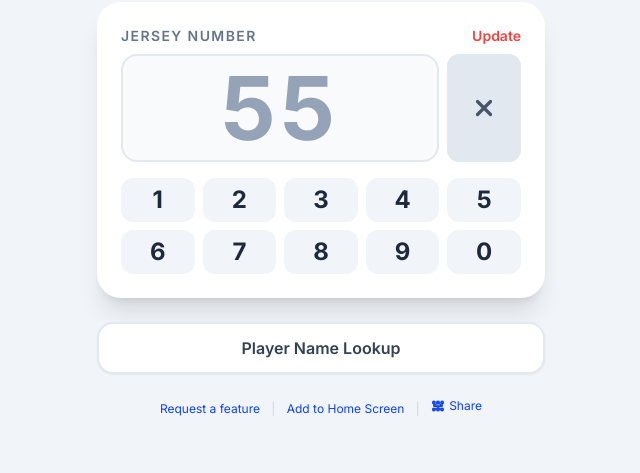
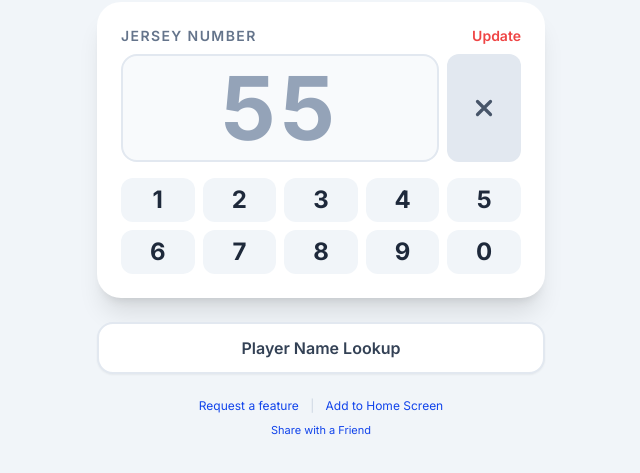
Before and after one commit to marcryan/DBWF, a plain HTML site: page index.html in a window 1280 px wide. Shown: the part 83-556 px from the top of the page, without its empty margins (319-959 px from the left). Drawn offline with nearby package versions, Linux system fonts and the light colour scheme.

Commit message:
Move Share link to its own row below footer links, rename to Share with a Friend, drop icon

```diff
--- a/index.html
+++ b/index.html
@@ -158,20 +158,9 @@
         <a href="mailto:lanyard@aleburd.com?subject=Feature%20Request" id="feature-link" class="text-[var(--accent)] hover:text-[var(--accent)]">Request a feature</a>
         <span class="text-slate-300 mx-2">|</span>
         <a href="#" id="install-link" class="text-[var(--accent)] hover:text-[var(--accent)]">Add to Home Screen</a>
-        <span class="text-slate-300 mx-2">|</span>
-        <a href="#" id="share-link" class="inline-flex items-center gap-1 text-[var(--accent)] hover:text-[var(--accent)]" title="Share">
-          <svg xmlns="http://www.w3.org/2000/svg" width="14" height="14" viewBox="0 0 24 24" fill="none" stroke="currentColor" stroke-width="2.4" stroke-linecap="round" stroke-linejoin="round" aria-hidden="true">
-            <circle cx="5" cy="6" r="2.2"/>
-            <circle cx="12" cy="6" r="2.2"/>
-            <circle cx="19" cy="6" r="2.2"/>
-            <circle cx="5" cy="18" r="2.2"/>
-            <circle cx="12" cy="18" r="2.2"/>
-            <circle cx="19" cy="18" r="2.2"/>
-            <path d="M12 6 L5 12 L12 12 L19 12 L12 6" fill="none"/>
-            <path d="M5 6 L5 12 M19 6 L19 12 M5 12 L12 14 M19 12 L12 14 M12 12 L12 18 M5 18 L12 16 M19 18 L12 16"/>
-          </svg>
-          <span>Share</span>
-        </a>
+      </div>
+      <div class="mt-2 text-[11px]">
+        <a href="#" id="share-link" class="text-[var(--accent)] hover:text-[var(--accent)]" title="Share with a Friend">Share with a Friend</a>
       </div>
     </div>
   </div>
```
